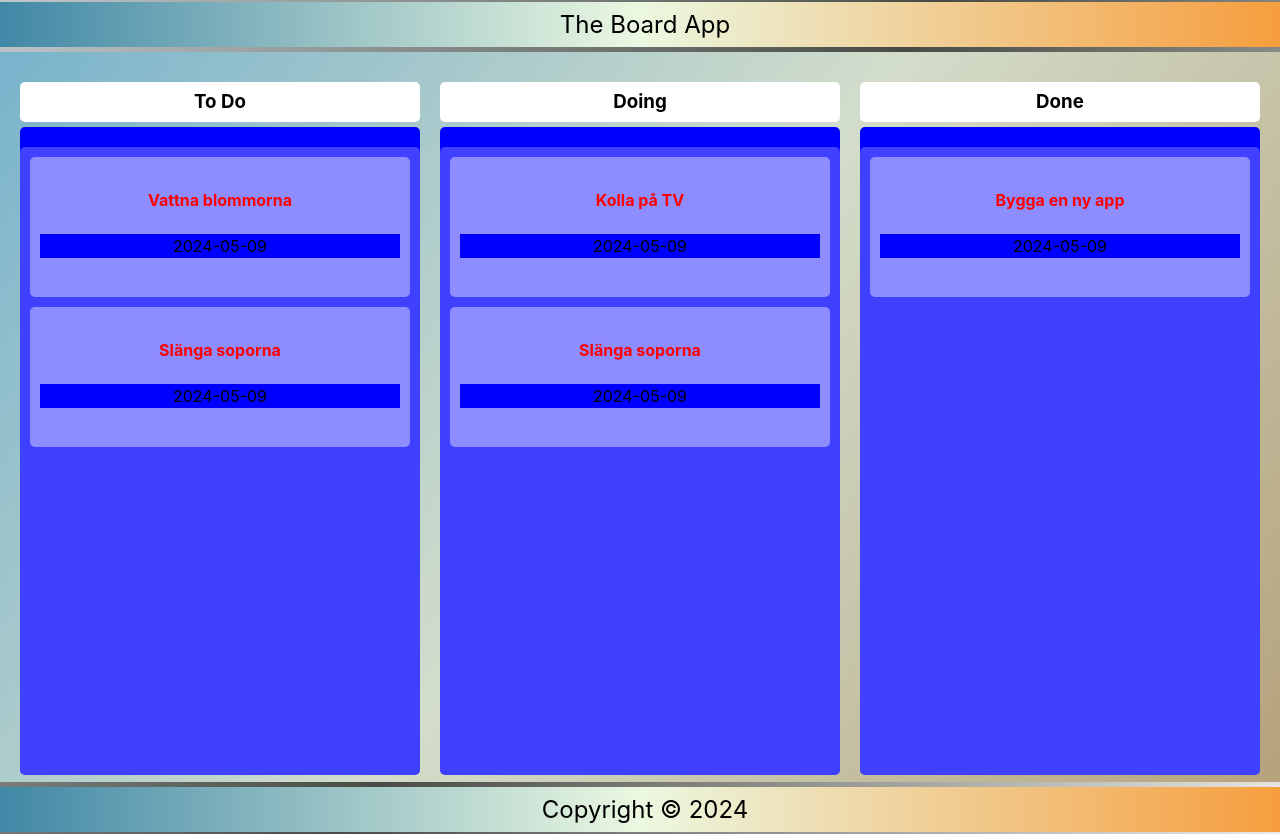
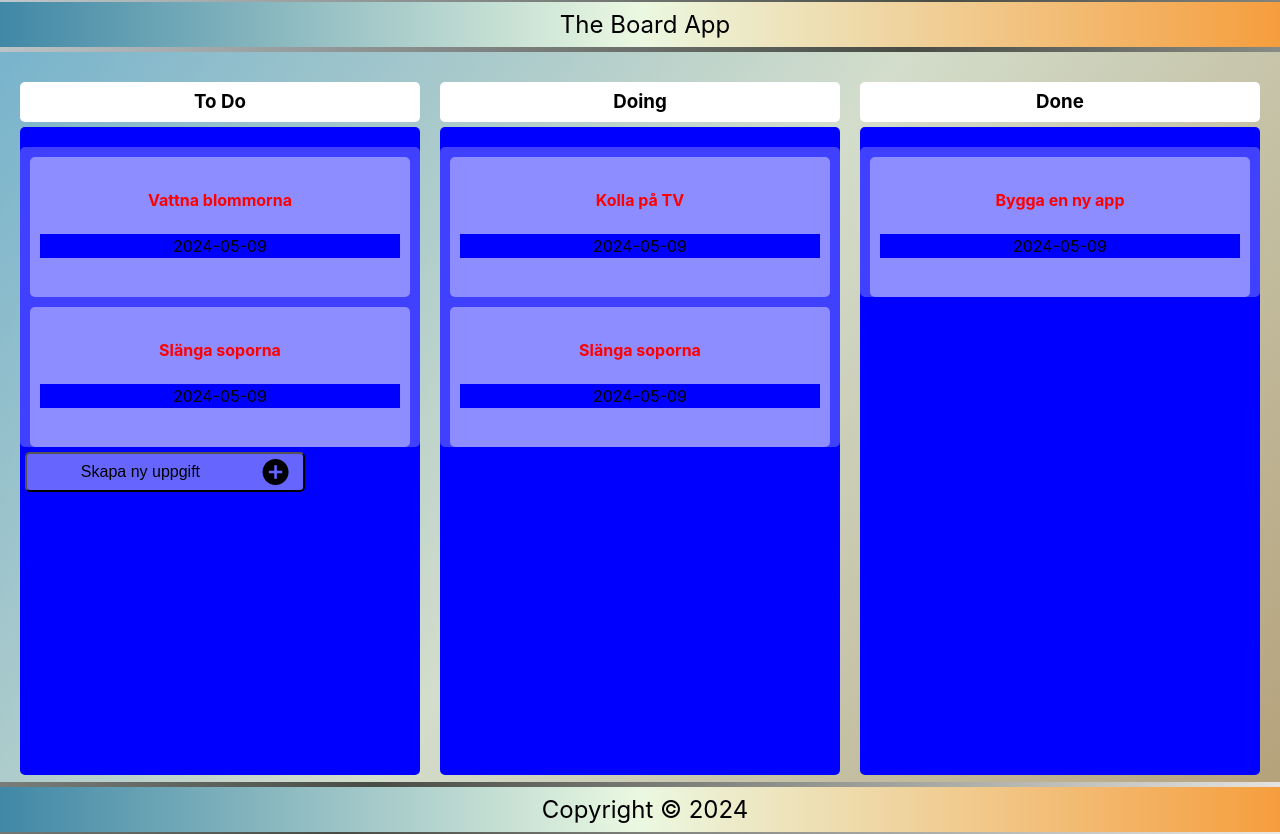
Before and after one commit to EthanHunt711/FJSX-REACT-Individual_ToDoApp, a React (Vite) app: page / in a window 1280 px wide. Built offline with nearby package versions, Linux system fonts and the light colour scheme.

Commit message:
styles for addNewTask and handleAddCard added

```diff
--- a/data/db.json
+++ b/data/db.json
@@ -7,13 +7,15 @@
                 "id": 1,
                 "done": false,
                 "createdDate": "",
-                "title": "Vattna blommorna"
+                "title": "Vattna blommorna",
+                "description": ""
             },
             {
                 "id": 2,
                 "done": false,
                 "createdDate": "",
-                "title": "Slänga soporna"
+                "title": "Slänga soporna",
+                "description": ""
             }
         ]
     },
@@ -25,13 +27,15 @@
                 "id": 1,
                 "done": false,
                 "createdDate": "",
-                "title": "Kolla på TV"
+                "title": "Kolla på TV",
+                "description": ""
             },
             {
                 "id": 2,
                 "done": false,
                 "createdDate": "",
-                "title": "Slänga soporna"
+                "title": "Slänga soporna",
+                "description": ""
             }
         ]
     },
@@ -43,7 +47,8 @@
                 "id": 1,
                 "done": true,
                 "createdDate": "",
-                "title": "Bygga en ny app"
+                "title": "Bygga en ny app",
+                "description": ""
             }
         ]
     }
--- a/src/App.jsx
+++ b/src/App.jsx
@@ -20,9 +20,11 @@ function App() {
 
   const [isLoading, setIsLoading] = useState(true)
 
-  const handleAddedDate = () => {
-    setAddedDate = date
+  const handleAddCard = () => {
+    console.log('test')
   }
+
+  localStorage.setItem('columnsList', JSON.stringify(customData))
 
   useEffect(() => {
     const fetchColumns = () => {
@@ -42,9 +44,6 @@ function App() {
   }, [])
 
 
-  localStorage.setItem('columnsList', JSON.stringify(customData))
-
-
   return (
     <>
       <Header title="The Board App"/>
@@ -53,6 +52,7 @@ function App() {
           columns={columns}
           addedDate={addedDate}
           setAddedDate={setAddedDate}
+          handleAddCard={handleAddCard}
         />
       </main>
       <Footer />
--- a/src/Components/Content/Columns/Column.jsx
+++ b/src/Components/Content/Columns/Column.jsx
@@ -1,7 +1,8 @@
 import styles from './column.module.css'
 import CardsList from '../Tasks/CardsList'
+import AddNewTask from '../Tasks/AddNewTask'
 
-const Column = ({ column, addedDate }) => {
+const Column = ({ column, addedDate, handleAddCard }) => {
   return (
     <section className={styles.column}>
         <div className={styles.title}>
@@ -11,8 +12,18 @@ const Column = ({ column, addedDate }) => {
             <CardsList
                 columnCards={column.cards}
                 addedDate={addedDate}
+                columnId={column.id}
             />
+            {column.id === 0 &&
+              <div className={styles.addBtn}>
+                <AddNewTask
+                  handleAddCard={handleAddCard}
+                />
+              </div>
+
+            }
         </div>
+
     </section>
   )
 }
--- a/src/Components/Content/Columns/ColumnsList.jsx
+++ b/src/Components/Content/Columns/ColumnsList.jsx
@@ -1,7 +1,7 @@
 import Column from './Column'
 import styles from './columnsList.module.css'
 
-const ColumnsList = ({ columns, addedDate}) => {
+const ColumnsList = ({ columns, addedDate, handleAddCard}) => {
   return (
     <ul className={styles.columnsList}>
         {columns.map((column) => (
@@ -9,6 +9,7 @@ const ColumnsList = ({ columns, addedDate}) => {
                 key={column.id}
                 column={column}
                 addedDate={addedDate}
+                handleAddCard={handleAddCard}
             />
 
         ))}
--- a/src/Components/Content/Columns/column.module.css
+++ b/src/Components/Content/Columns/column.module.css
@@ -29,3 +29,8 @@
     justify-content: flex-start;
     align-items: center;
 }
+
+.addBtn{
+    align-self: flex-start;
+    margin-top: 0;
+}
--- a/src/Components/Content/Content.jsx
+++ b/src/Components/Content/Content.jsx
@@ -3,7 +3,7 @@ import CardsList from './Tasks/CardsList'
 import ColumnsList from './Columns/ColumnsList'
 
 const Content = (
-  { columns, addedDate }
+  { columns, addedDate, handleAddCard }
   ) => {
   return (
     <>
@@ -11,11 +11,8 @@ const Content = (
           <ColumnsList
             columns={columns}
             addedDate={addedDate}
+            handleAddCard={handleAddCard}
           />
-          // <CardsList
-          //     columns={columns}
-          //     addedDate={addedDate}
-          // />
       ) : (
           <p style={{marginTop: '2rem'}}>Finns inga planeringar</p>
       )}
--- /dev/null
+++ b/src/Components/Content/Tasks/AddNewTask.jsx
@@ -0,0 +1,17 @@
+import { IoMdAddCircle } from "react-icons/io";
+import styles from './addNewTask.module.css'
+
+
+const AddNewTask = ({ handleAddCard }) => {
+  return (
+    <button className={styles.addBtn} onClick={handleAddCard}>
+        <p className={styles.addBtnText}>Skapa ny uppgift</p>
+        <IoMdAddCircle
+            className={styles.addBtnIcon}
+        />
+
+    </button>
+  )
+}
+
+export default AddNewTask
--- a/src/Components/Content/Tasks/CardsList.jsx
+++ b/src/Components/Content/Tasks/CardsList.jsx
@@ -1,5 +1,6 @@
 import styles from './cardsList.module.css'
 import Task from './TaskCard'
+
 
 export const CardsList = (
     { columnCards, addedDate }
@@ -15,6 +16,8 @@ export const CardsList = (
 
         ))}
     </ul>
+
+
   )
 }
 
--- /dev/null
+++ b/src/Components/Content/Tasks/addNewTask.module.css
@@ -0,0 +1,25 @@
+.addBtn {
+    display: flex;
+    flex-direction: row;
+    height: 40px;
+    width: 70%;
+    align-items: center;
+    margin: 5px;
+    border-radius: 5px;
+    padding: 3px;
+    background-color: rgba(255, 255, 255, 0.4);
+}
+
+.addBtn:hover{
+    background-color: #fff;
+    transition: .4s all ease;
+}
+
+.addBtnText{
+    font-size: 1rem;
+}
+
+.addBtnIcon{
+    font-size: 2rem;
+    width: 60px;
+}
--- a/src/Components/Content/Tasks/cardsList.module.css
+++ b/src/Components/Content/Tasks/cardsList.module.css
@@ -1,6 +1,6 @@
 .cardsList{
     width: 100%;
-    height: 100%;
+    /* height: 100%; */
     display: flex;
     flex-direction: column;
     align-items: center;
--- a/src/Components/Content/Tasks/taskCard.module.css
+++ b/src/Components/Content/Tasks/taskCard.module.css
@@ -7,6 +7,11 @@
     padding: 10px;
 }
 
+.cardContainer:hover{
+    background-color: #fff;
+    transition: .4s all ease;
+}
+
 .title{
     color: red;
 }
```
